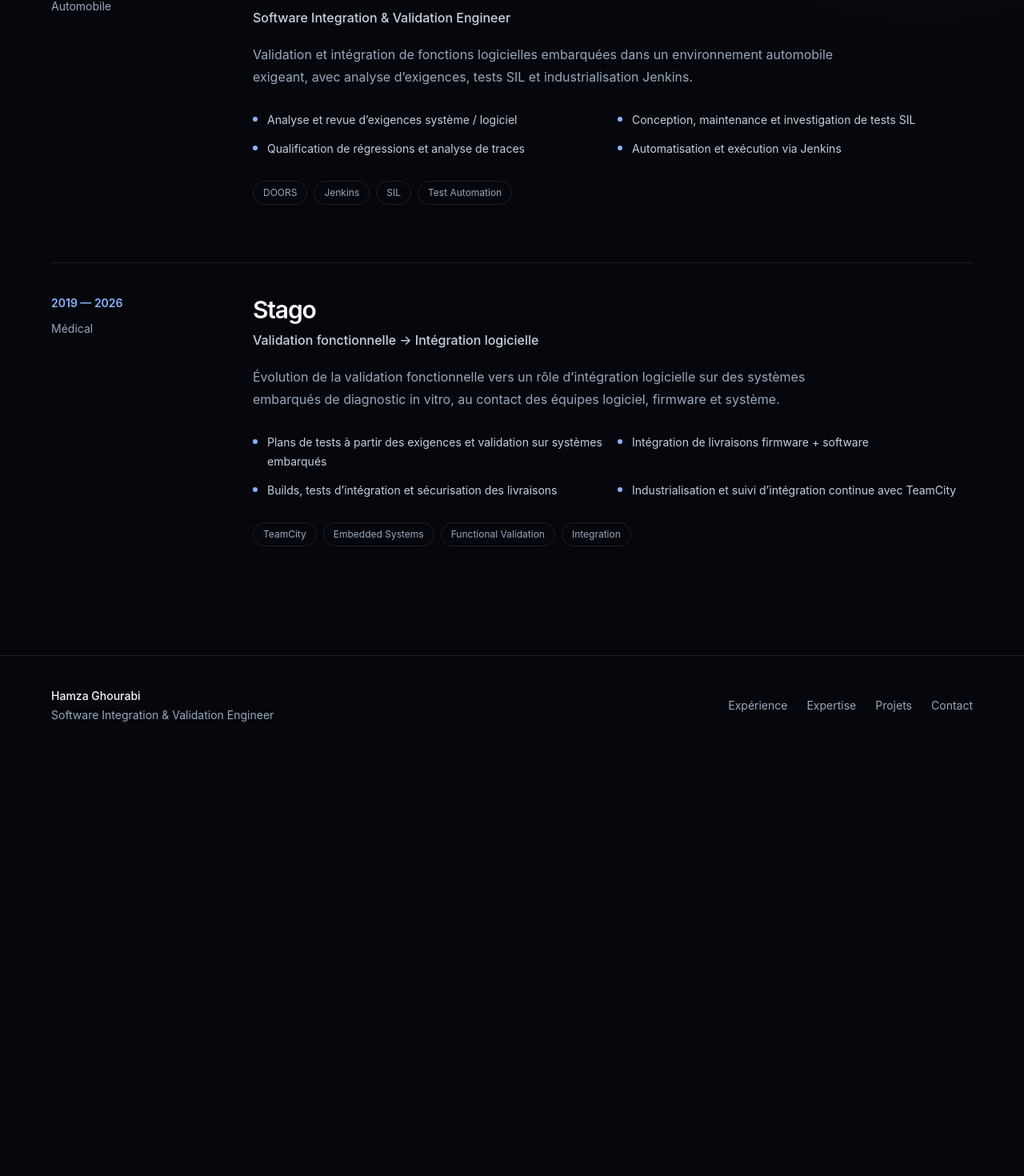
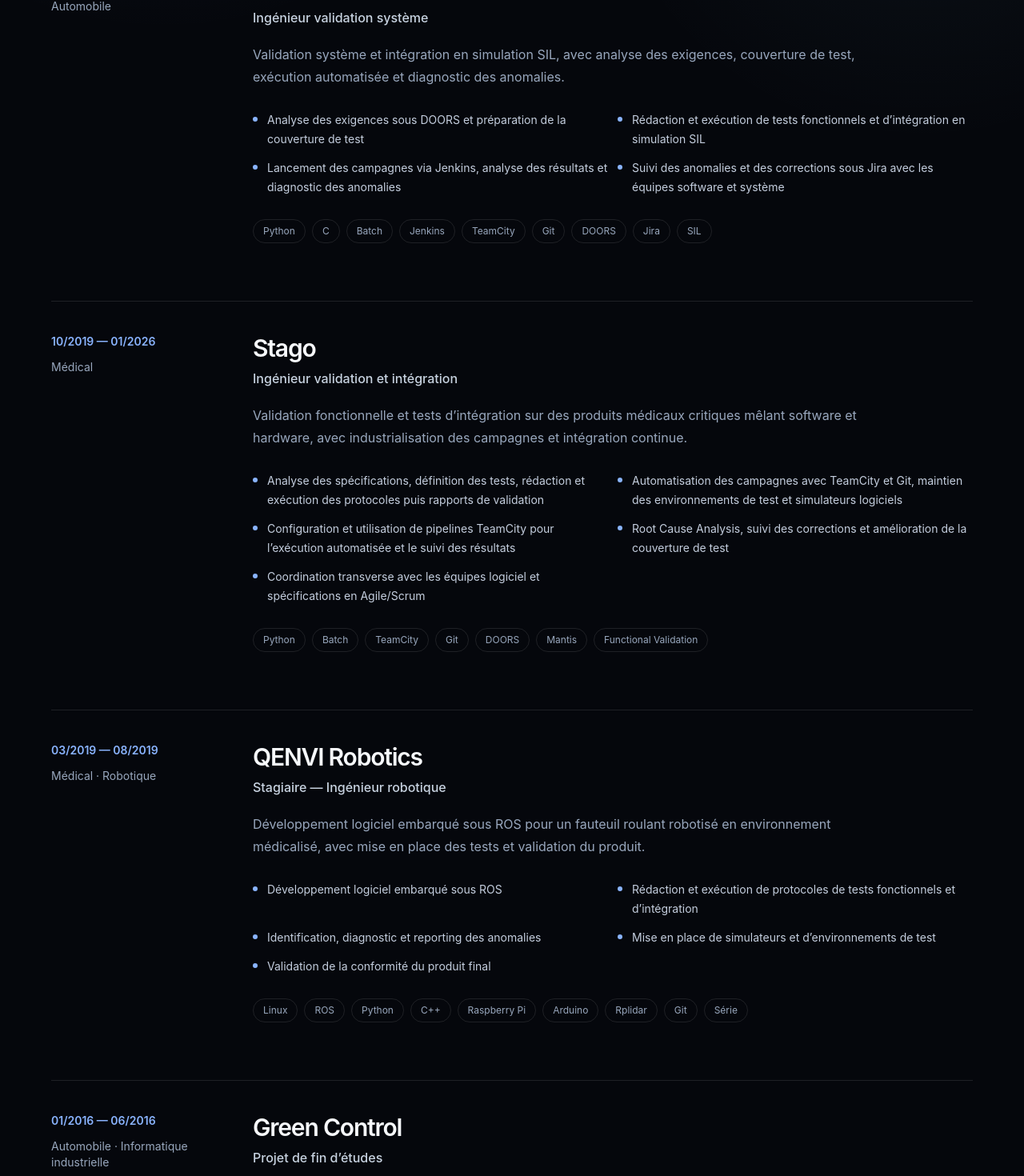
Before and after one commit to Robotham33/Portfolio-Hamza-Ghourabi, a Next.js app: page /experience in a window 1280 px wide. Shown: the part 543-2013 px from the top of the page at 80% size. Before the commit the page ends 1487 px from the top, so only its background shows below. Built offline with nearby package versions, Linux system fonts and the light colour scheme.

Commit message:
content: ground full career in competency dossier

```diff
--- a/content/portfolio.ts
+++ b/content/portfolio.ts
@@ -4,7 +4,7 @@ export const career = {
   headline:
     "De la validation logicielle à l’intégration logicielle, avec une forte expertise en QA Automation.",
   summary:
-    "Ingénieur spécialisé en intégration logicielle, validation système et automatisation des tests. Mon parcours couvre les secteurs médical et automobile, de l’analyse des exigences à l’intégration firmware/software, au CI/CD et à la validation fonctionnelle ou SIL.",
+    "Ingénieur spécialisé en validation système, intégration logicielle et automatisation des tests. Mon parcours couvre les secteurs médical et automobile, de l’analyse des exigences à l’intégration firmware/software, au CI/CD et à la validation fonctionnelle ou SIL.",
   years: "7+",
   domains: ["Médical", "Automobile"],
   core: [
@@ -18,39 +18,102 @@ export const career = {
 
 export const experiences = [
   {
-    period: "2026",
+    period: "02/2026 — Actuel",
     company: "Astemo",
+    location: "Drancy",
     domain: "Automobile",
-    role: "Software Integration & Validation Engineer",
+    role: "Ingénieur validation système",
     summary:
-      "Validation et intégration de fonctions logicielles embarquées dans un environnement automobile exigeant, avec analyse d’exigences, tests SIL et industrialisation Jenkins.",
+      "Validation système et intégration en simulation SIL, avec analyse des exigences, couverture de test, exécution automatisée et diagnostic des anomalies.",
     highlights: [
-      "Analyse et revue d’exigences système / logiciel",
-      "Conception, maintenance et investigation de tests SIL",
-      "Qualification de régressions et analyse de traces",
-      "Automatisation et exécution via Jenkins",
+      "Analyse des exigences sous DOORS et préparation de la couverture de test",
+      "Rédaction et exécution de tests fonctionnels et d’intégration en simulation SIL",
+      "Lancement des campagnes via Jenkins, analyse des résultats et diagnostic des anomalies",
+      "Suivi des anomalies et des corrections sous Jira avec les équipes software et système",
     ],
-    tools: ["DOORS", "Jenkins", "SIL", "Test Automation"],
+    tools: ["Python", "C", "Batch", "Jenkins", "TeamCity", "Git", "DOORS", "Jira", "SIL"],
   },
   {
-    period: "2019 — 2026",
+    period: "10/2019 — 01/2026",
     company: "Stago",
+    location: "Gennevilliers",
     domain: "Médical",
-    role: "Validation fonctionnelle → Intégration logicielle",
+    role: "Ingénieur validation et intégration",
     summary:
-      "Évolution de la validation fonctionnelle vers un rôle d’intégration logicielle sur des systèmes embarqués de diagnostic in vitro, au contact des équipes logiciel, firmware et système.",
+      "Validation fonctionnelle et tests d’intégration sur des produits médicaux critiques mêlant software et hardware, avec industrialisation des campagnes et intégration continue.",
     highlights: [
-      "Plans de tests à partir des exigences et validation sur systèmes embarqués",
-      "Intégration de livraisons firmware + software",
-      "Builds, tests d’intégration et sécurisation des livraisons",
-      "Industrialisation et suivi d’intégration continue avec TeamCity",
+      "Analyse des spécifications, définition des tests, rédaction et exécution des protocoles puis rapports de validation",
+      "Automatisation des campagnes avec TeamCity et Git, maintien des environnements de test et simulateurs logiciels",
+      "Configuration et utilisation de pipelines TeamCity pour l’exécution automatisée et le suivi des résultats",
+      "Root Cause Analysis, suivi des corrections et amélioration de la couverture de test",
+      "Coordination transverse avec les équipes logiciel et spécifications en Agile/Scrum",
     ],
-    tools: [
-      "TeamCity",
-      "Embedded Systems",
-      "Functional Validation",
-      "Integration",
+    tools: ["Python", "Batch", "TeamCity", "Git", "DOORS", "Mantis", "Functional Validation"],
+  },
+  {
+    period: "03/2019 — 08/2019",
+    company: "QENVI Robotics",
+    location: "Sophia Antipolis",
+    domain: "Médical · Robotique",
+    role: "Stagiaire — Ingénieur robotique",
+    summary:
+      "Développement logiciel embarqué sous ROS pour un fauteuil roulant robotisé en environnement médicalisé, avec mise en place des tests et validation du produit.",
+    highlights: [
+      "Développement logiciel embarqué sous ROS",
+      "Rédaction et exécution de protocoles de tests fonctionnels et d’intégration",
+      "Identification, diagnostic et reporting des anomalies",
+      "Mise en place de simulateurs et d’environnements de test",
+      "Validation de la conformité du produit final",
     ],
+    tools: ["Linux", "ROS", "Python", "C++", "Raspberry Pi", "Arduino", "Rplidar", "Git", "Série"],
+  },
+  {
+    period: "01/2016 — 06/2016",
+    company: "Green Control",
+    location: "Tunis",
+    domain: "Automobile · Informatique industrielle",
+    role: "Projet de fin d’études",
+    summary:
+      "Conception d’un système de diagnostic automobile basé sur STM32F4 avec acquisition OBD-II/CAN et visualisation des données sur une application Android.",
+    highlights: [
+      "Conception et développement d’un système de diagnostic automobile sur STM32F4",
+      "Programmation C++ pour la lecture des données véhicule via OBD-II / CAN",
+      "Développement d’une application Android en Java pour l’affichage temps réel via Bluetooth",
+      "Communication série entre la carte et l’application mobile",
+      "Tests manuels et validation du fonctionnement de bout en bout",
+    ],
+    tools: ["STM32F4", "C++", "Java", "Android Studio", "OBD-II", "CAN", "Bluetooth", "Keil", "IAR"],
+  },
+] as const;
+
+export const education = [
+  {
+    year: "2019",
+    degree: "Master Mécatronique : Robotique",
+    school: "Polytech Orléans",
+    location: "Orléans",
+  },
+  {
+    year: "2016",
+    degree: "Licence Informatique industrielle",
+    school: "Institut Supérieur d’Informatique",
+    location: "Tunis",
+  },
+] as const;
+
+export const personalProjects = [
+  {
+    title: "Blassa.fr",
+    subtitle: "Solution digitale pour améliorer la dépose des passagers en aéroport",
+    summary:
+      "Conception d’un service digital visant à fluidifier la dépose-minute, avec formalisation du besoin, parcours utilisateur, réflexion B2B2C et mise en ligne du site de présentation.",
+    highlights: [
+      "Formalisation du besoin et définition du parcours utilisateur",
+      "Réflexion sur le modèle de service B2B2C avec les acteurs aéroportuaires",
+      "Création et mise en ligne du site de présentation",
+      "Recueil de retours utilisateurs et amélioration progressive du concept",
+    ],
+    tools: ["Web", "Conception produit", "UX", "Gestion de projet"],
   },
 ] as const;
 
@@ -58,26 +121,26 @@ export const expertise = [
   {
     index: "01",
     title: "Software Integration",
-    text: "Assembler des livraisons firmware et software, vérifier leur cohérence et sécuriser leur passage vers les équipes de validation.",
+    text: "Assembler et fiabiliser les livraisons software et firmware avant leur passage en validation.",
     tags: ["Builds", "Firmware", "Software", "Release"],
   },
   {
     index: "02",
     title: "System & Software Validation",
-    text: "Transformer les exigences en stratégies de test, exécuter les scénarios et investiguer les écarts jusqu’à une conclusion exploitable.",
-    tags: ["Requirements", "SIL", "Functional", "Regression"],
+    text: "Analyser les exigences, construire la couverture de test, exécuter les scénarios et investiguer les écarts.",
+    tags: ["DOORS", "SIL", "Functional", "Coverage"],
   },
   {
     index: "03",
-    title: "Test Automation",
-    text: "Rendre les contrôles répétables et plus fiables en structurant les tests, les données d’entrée, les rapports et l’analyse des résultats.",
-    tags: ["Automation", "Trace analysis", "Reporting", "Quality"],
+    title: "QA & Test Automation",
+    text: "Automatiser les campagnes, fiabiliser les environnements de test et accélérer l’analyse des résultats.",
+    tags: ["Python", "Batch", "Automation", "Reporting"],
   },
   {
     index: "04",
     title: "CI/CD & Industrialisation",
-    text: "Faire du pipeline un outil de confiance : builds reproductibles, campagnes automatisées, artefacts traçables et feedback rapide.",
-    tags: ["Jenkins", "TeamCity", "CI/CD", "Artifacts"],
+    text: "Industrialiser l’exécution des campagnes et rendre les builds, résultats et artefacts plus reproductibles et traçables.",
+    tags: ["Jenkins", "TeamCity", "Git", "CI/CD"],
   },
 ] as const;
 
@@ -118,17 +181,32 @@ export const caseStudies = [
 ] as const;
 
 export const toolGroups = [
-  { label: "CI/CD", items: ["Jenkins", "TeamCity"] },
   {
-    label: "Requirements & validation",
-    items: ["DOORS", "SIL", "Functional Validation"],
+    label: "Programmation",
+    items: ["Python", "C", "C++", "Java", "Batch"],
   },
   {
-    label: "Engineering",
-    items: [
-      "Embedded Systems",
-      "Firmware / Software Integration",
-      "Test Automation",
-    ],
+    label: "CI/CD & outils",
+    items: ["Git", "Jenkins", "TeamCity", "DOORS", "Jira", "Mantis"],
+  },
+  {
+    label: "Embedded & hardware",
+    items: ["STM32", "ROS", "Raspberry Pi", "Arduino"],
+  },
+  {
+    label: "Réseaux & protocoles",
+    items: ["CAN", "OBD-II", "Bluetooth", "Série"],
+  },
+  {
+    label: "Méthodologies",
+    items: ["Agile/Scrum", "ISTQB", "Tests", "CI/CD"],
+  },
+  {
+    label: "Systèmes",
+    items: ["Windows", "Linux"],
   },
 ] as const;
+
+export const languages = [
+  { language: "Anglais", written: "Intermédiaire", spoken: "Intermédiaire" },
+] as const;
```
